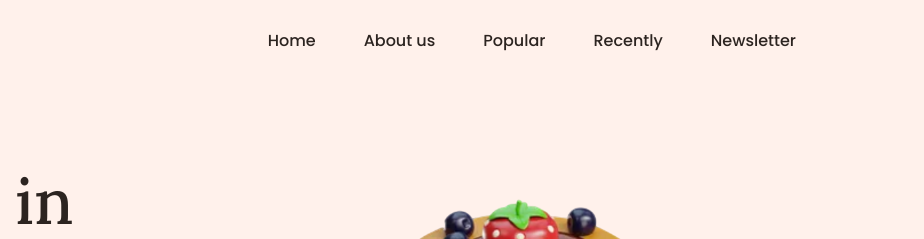
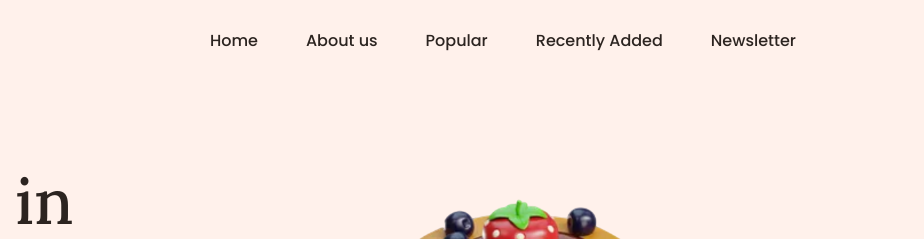
Before and after one commit to Salonnii/Internship-projects-at-CodSoft, a plain HTML site: page internship projects/Pancake-Landing-Page/index.html in a window 1280 px wide. Shown: the top 239 px of the page, 356-1280 px from the left. Drawn offline with nearby package versions, Linux system fonts and the light colour scheme; a script that the page names is missing.

Commit message:
Update index.html
Changed the body

```diff
--- a/internship projects/Pancake-Landing-Page/index.html
+++ b/internship projects/Pancake-Landing-Page/index.html
@@ -40,7 +40,7 @@
                         <a href="#popular" class="nav__link">Popular</a>
                     </li>
                     <li clas s="nav__item">
-                        <a href="#recently" class="nav__link">Recently</a>
+                        <a href="#recently" class="nav__link">Recently Added</a>
                     </li>
                     <li clas s="nav__item">
                         <a href="#newsletter" class="nav__link">Newsletter</a>
```
